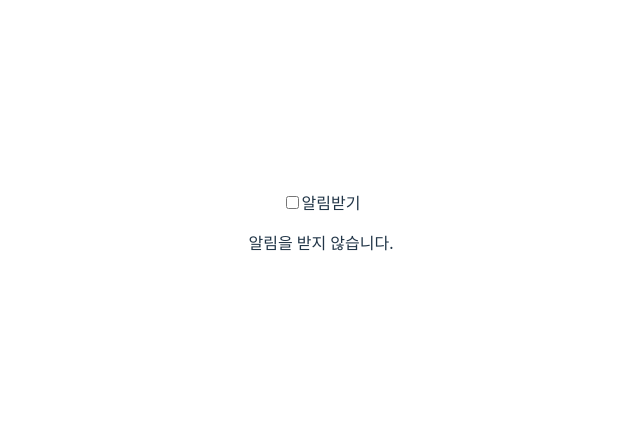
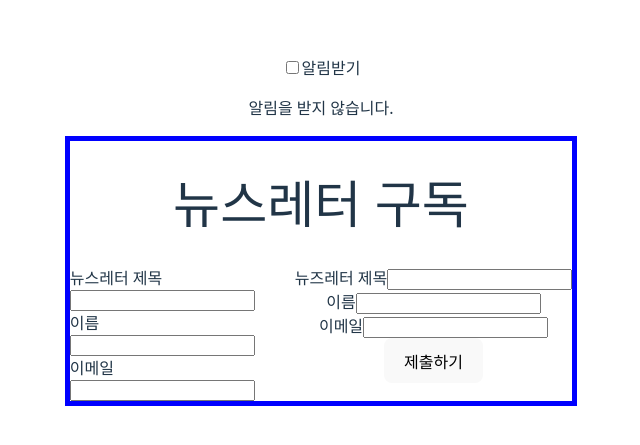
Before and after one commit to yunajoe/react-master-class-part1-inflearn, a React (Vite) app: page / in a window 1280 px wide. Shown: the part 169-614 px from the top of the page, without its empty margins (319-959 px from the left). Built offline with nearby package versions, Linux system fonts and the light colour scheme.

Commit message:
feat: form형식제출

```diff
--- a/src/App.jsx
+++ b/src/App.jsx
@@ -1,19 +1,17 @@
 import { useState } from "react";
 import "./App.css";
 import Checkbox from "./Checkbox.tsx";
+import Form from "./Form.tsx";
 import Summary from "./Summary.tsx";
 
 function App() {
   const [checked, setChecked] = useState(false);
 
-  const handleCheck = () => {
-    setChecked((prev) => !prev);
-  };
-
   return (
     <>
-      <Checkbox checked={checked} handleCheck={handleCheck} />
-      <Summary checked={checked} handleCheck={handleCheck} />
+      <Checkbox checked={checked} setChecked={setChecked} />
+      <Summary checked={checked} />
+      <Form />
     </>
   );
 }
--- a/src/Checkbox.tsx
+++ b/src/Checkbox.tsx
@@ -1,12 +1,18 @@
 interface CheckboxProps {
   checked: false;
-  handleCheck: () => void;
+  setChecked: React.Dispatch<React.SetStateAction<boolean>>;
 }
 
-function Checkbox({ checked, handleCheck }: CheckboxProps) {
+function Checkbox({ checked, setChecked }: CheckboxProps) {
   return (
     <div>
-      <input type="checkbox" checked={checked} onChange={handleCheck} />
+      <input
+        type="checkbox"
+        checked={checked}
+        onChange={(e) => {
+          setChecked(e.target.checked);
+        }}
+      />
       <label>알림받기</label>
     </div>
   );
--- /dev/null
+++ b/src/Form.tsx
@@ -0,0 +1,27 @@
+import { useState } from "react";
+import Inputs from "./Inputs";
+import Preview from "./Preview";
+
+function Form() {
+  const [newsLetterTitle, setNewsLetterTitle] = useState("");
+  const [name, setName] = useState("");
+  const [email, setEmail] = useState("");
+  return (
+    <div style={{ border: "5px solid blue" }}>
+      <h1>뉴스레터 구독</h1>
+      <div style={{ display: "flex", flexDirection: "row", columnGap: "40px" }}>
+        <Inputs
+          newsLetterTitle={newsLetterTitle}
+          name={name}
+          email={email}
+          setNewsLetterTitle={setNewsLetterTitle}
+          setName={setName}
+          setEmail={setEmail}
+        />
+        <Preview newsLetterTitle={newsLetterTitle} name={name} email={email} />
+      </div>
+    </div>
+  );
+}
+
+export default Form;
--- /dev/null
+++ b/src/Inputs.tsx
@@ -0,0 +1,69 @@
+interface InputsProps {
+  newsLetterTitle: string;
+  name: string;
+  email: string;
+  setNewsLetterTitle: React.Dispatch<React.SetStateAction<string>>;
+  setName: React.Dispatch<React.SetStateAction<string>>;
+  setEmail: React.Dispatch<React.SetStateAction<string>>;
+}
+
+function Inputs({
+  newsLetterTitle,
+  name,
+  email,
+  setNewsLetterTitle,
+  setName,
+  setEmail,
+}: InputsProps) {
+  return (
+    <div style={{ display: "flex", flexDirection: "column" }}>
+      <div
+        style={{
+          display: "flex",
+          flexDirection: "column",
+          alignItems: "flex-start",
+        }}
+      >
+        <label>뉴스레터 제목</label>
+        <input
+          value={newsLetterTitle}
+          onChange={(e) => {
+            setNewsLetterTitle(e.target.value);
+          }}
+        />
+      </div>
+      <div
+        style={{
+          display: "flex",
+          flexDirection: "column",
+          alignItems: "flex-start",
+        }}
+      >
+        <label>이름</label>
+        <input
+          value={name}
+          onChange={(e) => {
+            setName(e.target.value);
+          }}
+        />
+      </div>
+      <div
+        style={{
+          display: "flex",
+          flexDirection: "column",
+          alignItems: "flex-start",
+        }}
+      >
+        <label>이메일</label>
+        <input
+          value={email}
+          onChange={(e) => {
+            setEmail(e.target.value);
+          }}
+        />
+      </div>
+    </div>
+  );
+}
+
+export default Inputs;
--- /dev/null
+++ b/src/Preview.tsx
@@ -0,0 +1,34 @@
+interface PreviewProps {
+  newsLetterTitle: string;
+  name: string;
+  email: string;
+}
+function Preview({ newsLetterTitle, name, email }: PreviewProps) {
+  return (
+    <div
+      style={{
+        display: "flex",
+        flexDirection: "column",
+        alignItems: "flex-start",
+      }}
+    >
+      <form action="/form-submit" method="get">
+        <div>
+          <label>뉴즈레터 제목</label>
+          <input readOnly value={newsLetterTitle} />
+        </div>
+        <div>
+          <label>이름</label>
+          <input readOnly value={name} />
+        </div>
+        <div>
+          <label>이메일</label>
+          <input readOnly value={email} />
+        </div>
+        <button type="submit">제출하기</button>
+      </form>
+    </div>
+  );
+}
+
+export default Preview;
```
